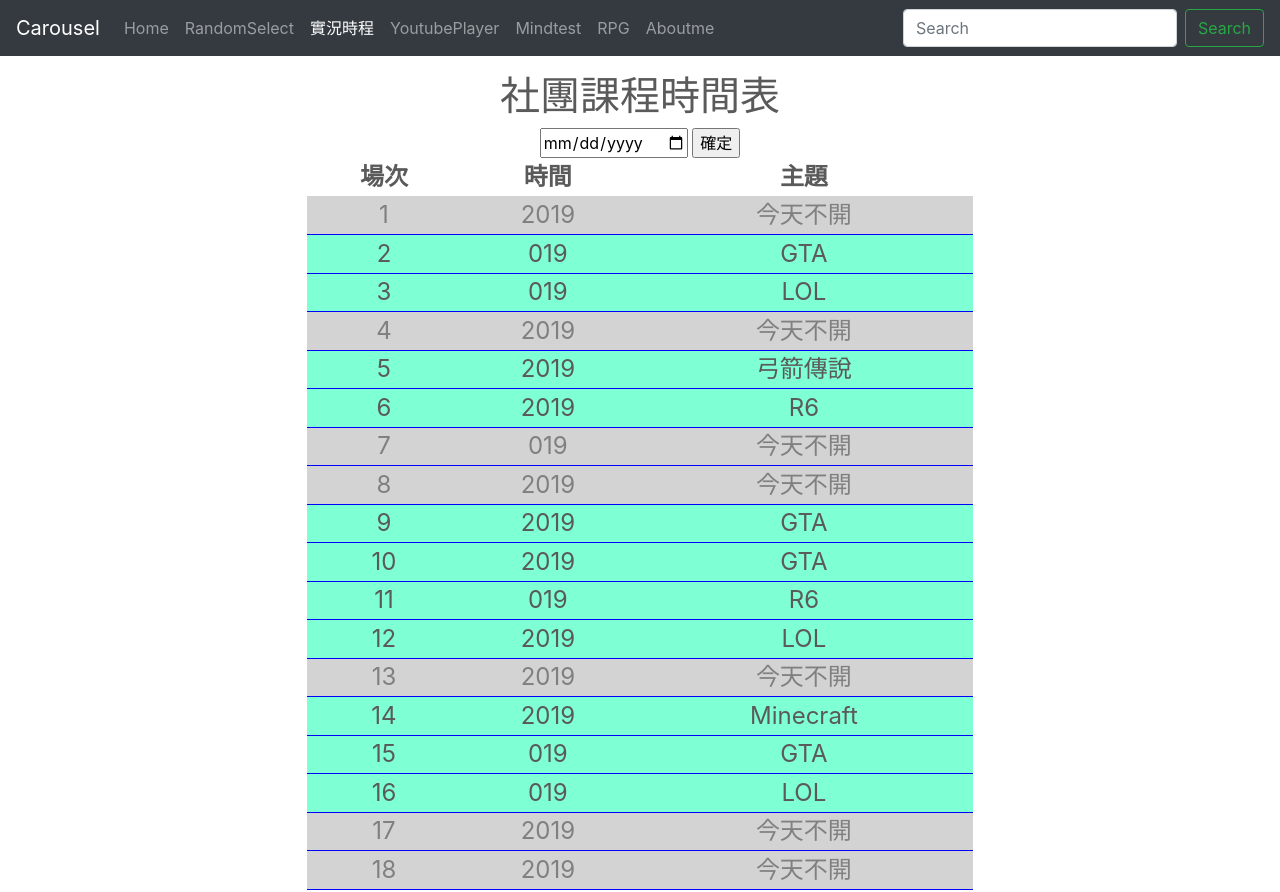
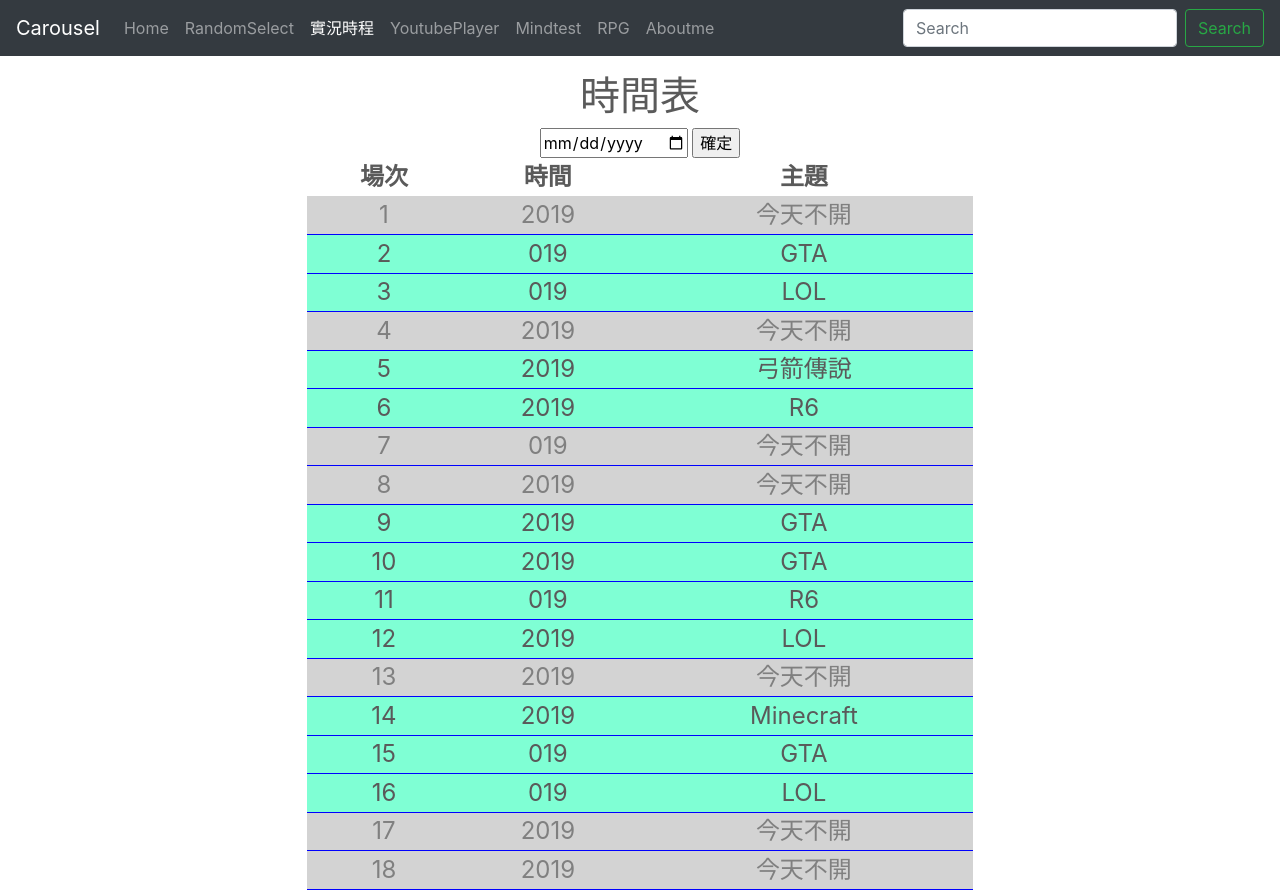
Before and after one commit to zizshan/finaltermpratice, a plain HTML site: page club.html in a window 1280 px wide. Shown: the top 892 px of the page. Drawn offline with nearby package versions, Linux system fonts and the light colour scheme.

Commit message:
Update club.html

```diff
--- a/club.html
+++ b/club.html
@@ -66,7 +66,7 @@
 
       <div class="container marketing">
 <br>
-        <h1>社團課程時間表</h1>
+        <h1>時間表</h1>
         <input type="date" id="indate"  value="1">
         <input type="button" id="confirm" value="確定">
         <table id="courseTable"></table>
```
